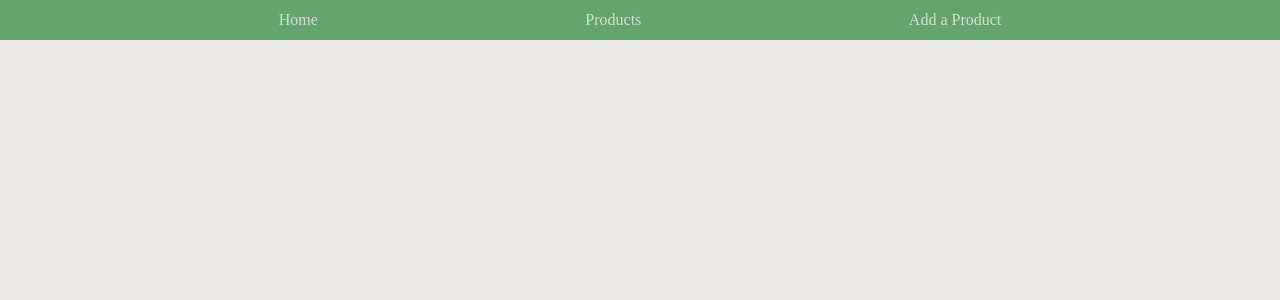
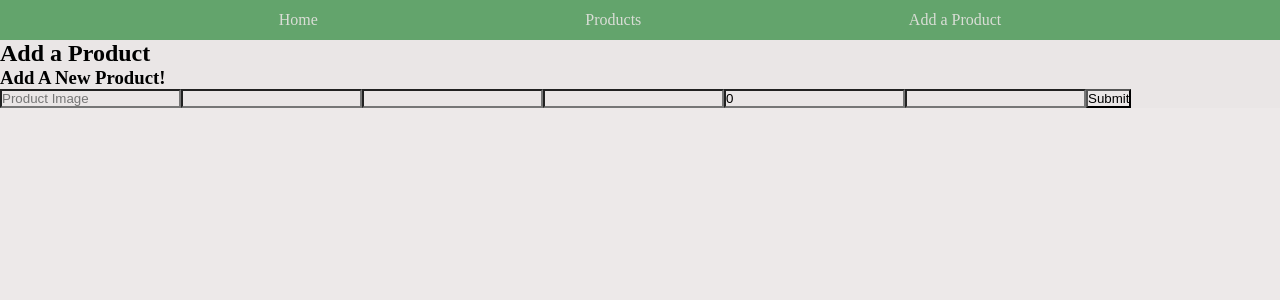
Before and after one commit to chae-la/fullstack, a React (Vite) app in the folder front-end/: page /new-product in a window 1280 px wide. Shown: the top 300 px of the page. Built offline with nearby package versions, Linux system fonts and the light colour scheme.

Commit message:
finished createProduct

```diff
--- a/front-end/src/App.tsx
+++ b/front-end/src/App.tsx
@@ -3,6 +3,7 @@ import Nav from './components/Nav/Nav'
 import Home from './containers/Home/Homes'
 import { Routes, Route, BrowserRouter } from 'react-router-dom';
 import ViewProducts from './containers/ViewProducts/ViewProducts';
+import CreateProduct from './containers/CreateProduct/CreateProduct';
 
 const App = () => {
 
@@ -15,6 +16,7 @@ const App = () => {
       <Routes>
         <Route path="/" element={<Home/>}/>
         <Route path='/products' element={<ViewProducts/>}/>
+        <Route path="/new-product" element={<CreateProduct/>}/>
       </Routes>
     </BrowserRouter>
 
--- a/front-end/src/components/Form/Form.scss
+++ b/front-end/src/components/Form/Form.scss
@@ -0,0 +1,6 @@
+@use "../../styles/reset" as *;
+@use "../../styles/colors" as *;
+
+.form{
+
+}
--- a/front-end/src/components/Form/Form.tsx
+++ b/front-end/src/components/Form/Form.tsx
@@ -8,76 +8,71 @@ type FormProps = {
     handleSubmit: (product: ProductType) => void;
 }
 
-const Form = ({defaultProduct, formLabel, handleSubmit} : FormProps) => {
+const Form = ({ defaultProduct, formLabel, handleSubmit }: FormProps) => {
+    const [product, setProduct] = useState<ProductType>(defaultProduct);
 
-const [product, setProduct] = useState<ProductType>(defaultProduct);
+    const handleInput = (event: FormEvent<HTMLInputElement>, key: string) =>
+        setProduct({ ...product, [key]: event.currentTarget.value });
 
     const handleValidation = (event: FormEvent<HTMLFormElement>) => {
         event.preventDefault();
-}
-
         if (Object.values(product).some(value => !value)) {
             alert("Missing content, unable to proceed");
             return;
         }
-
         handleSubmit(product);
     };
 
-const handleInput = (event: FormEvent<HTMLInputElement>, key: string) =>
-    setProduct({...product, [key]: event.currentTarget,value});
-
-
-    return(
+    return (
         <div className="form">
             <h3 className="form__title">{formLabel}</h3>
-            <form className="form__form" onSubmit={handleSubmit}>
+            <form className="form__form" onSubmit={handleValidation}>
                 <input
                     className="form__input"
                     type="text"
                     placeholder="Product Image"
                     value={product.img}
-                onInput={event => handleInput(event, "img")}
+                    onChange={event => handleInput(event, "img")}
                 />
                 <input
                     className="form__input"
                     type="text"
                     placeholder="Product Name"
-                value={defaultProduct.productName}
-                onInput={event => handleInput(event, "productName")}
+                    value={product.productName}
+                    onChange={event => handleInput(event, "productName")}
                 />
                 <input
                     className="form__input"
                     type="text"
                     placeholder="Brand Name"
-                value={defaultProduct.brandName}
-                onInput={event => handleInput(event, "brandName")}
+                    value={product.brandName}
+                    onChange={event => handleInput(event, "brandName")}
                 />
                 <input
                     className="form__input"
                     type="text"
                     placeholder="Concerns"
-                value={defaultProduct.concerns}
-                onInput={event => handleInput(event, "concerns")}
+                    value={product.concerns}
+                    onChange={event => handleInput(event, "concerns")}
                 />
                 <input
                     className="form__input"
                     type="text"
                     placeholder="Rating"
-                value={defaultProduct.rating}
-                onInput={event => handleInput(event, "rating")}
+                    value={product.rating}
+                    onChange={event => handleInput(event, "rating")}
                 />
                 <input
                     className="form__input"
                     type="text"
                     placeholder="Key Ingredients"
-                value={defaultProduct.keyIngredients}
-                onInput={event => handleInput(event, "keyIngredients")}
+                    value={product.keyIngredients}
+                    onChange={event => handleInput(event, "keyIngredients")}
                 />
-
+                <button type="submit">Submit</button>
             </form>
         </div>
-    )
-
+    );
+}
 
 export default Form;
--- /dev/null
+++ b/front-end/src/containers/CreateProduct/CreateProduct.tsx
@@ -0,0 +1,44 @@
+import "./CreateProduct.scss";
+import Form from "../../components/Form/Form";
+import ProductType from "../../types/ProductType";
+
+const CreateProduct = () => {
+  const handleSubmit = async (product: ProductType) => {
+    const result = await fetch("http://localhost:8080/skincare_products", {
+      method: "POST",
+      headers: {
+        "Content-Type": "application/json",
+      },
+      body: JSON.stringify(product),
+    });
+    if (result.ok) {
+      alert("Product Created");
+    } else {
+      const message = await result.text();
+      alert(message);
+    }
+  };
+
+  const defaultProduct = {
+    id: -1,
+    productName: " ",
+    brandName: " ",
+    concerns: [" "],
+    keyIngredients: [" "],
+    typeOfProduct: " ",
+    img: "",
+    rating: 0,
+  };
+  return (
+    <div className="create-product">
+      <h2>Add a Product</h2>
+      <Form
+        handleSubmit={handleSubmit}
+        defaultProduct={defaultProduct}
+        formLabel="Add A New Product!"
+      />
+    </div>
+  );
+};
+
+export default CreateProduct;
```
Also changed, not shown: front-end/src/containers/CreateProduct/CreateProduct.scss (added). Lines whose indentation alone changed are shown as unchanged.
